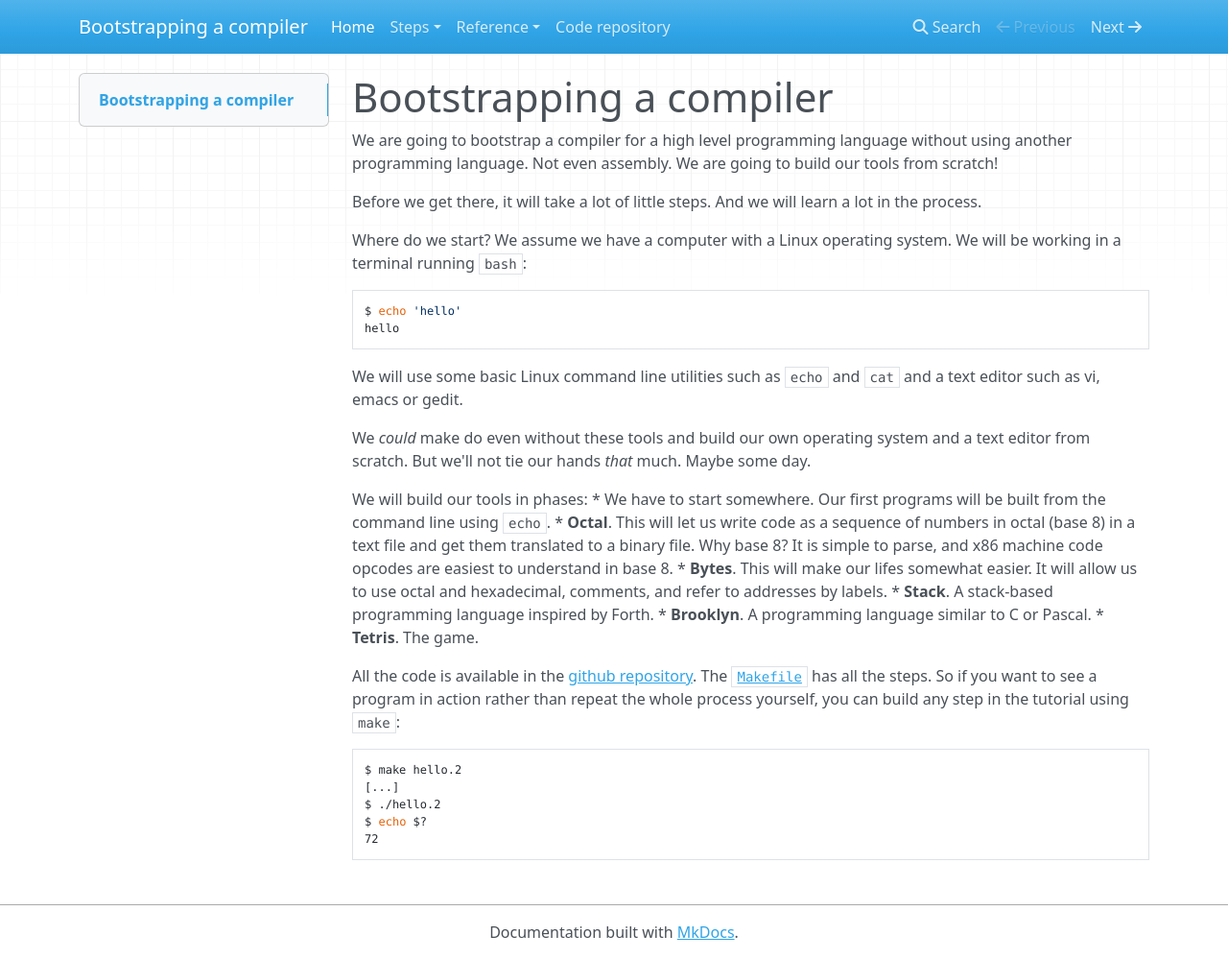
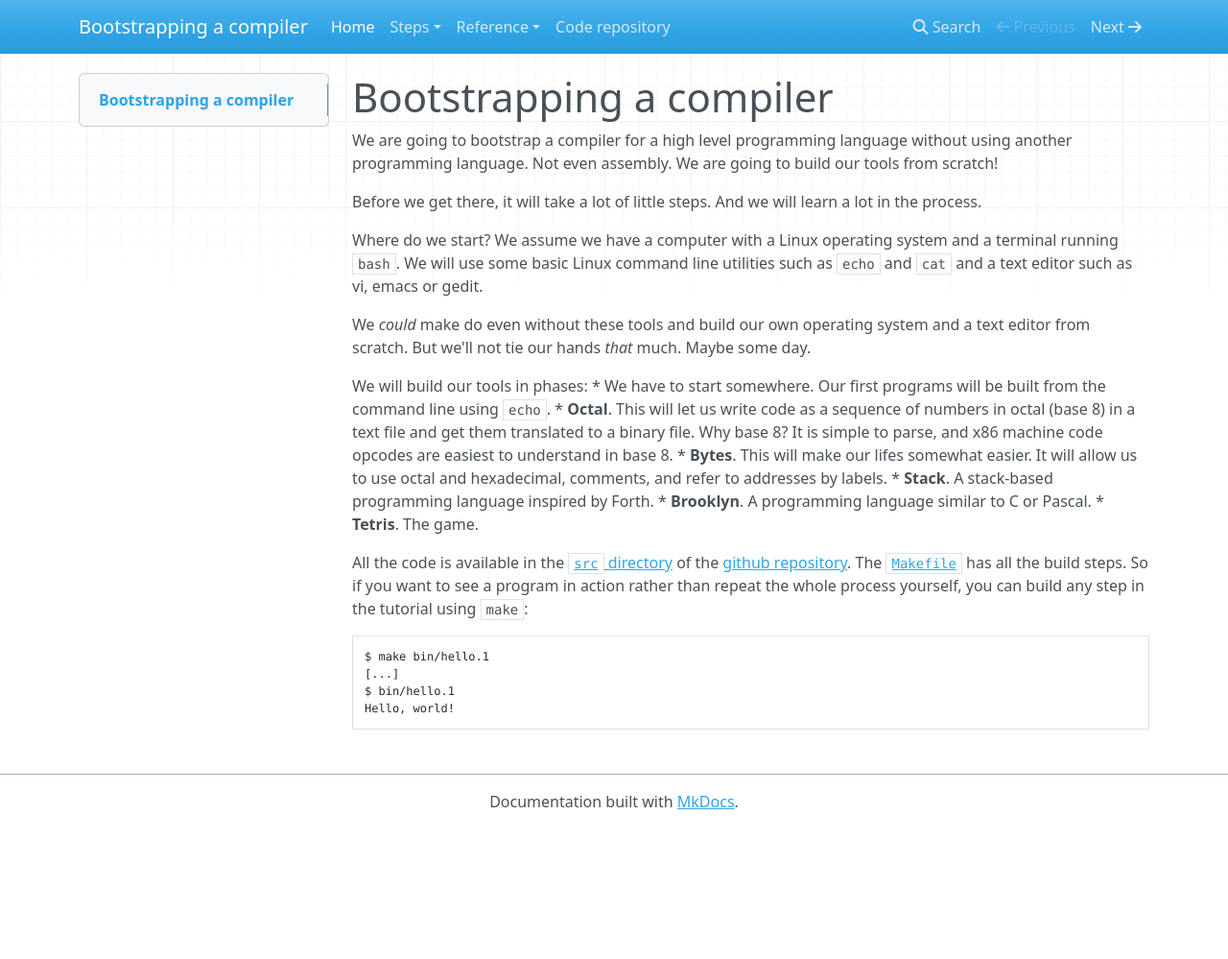
Before and after one commit to tczajka/bootstrap, an MkDocs documentation site: the page built from docs/index.md, in a window 1280 px wide and 999 px high. Shown: the whole window at 96% size. Built offline with MkDocs 1.6.1, drawn with Linux system fonts in a browser that asks for light colours; nearby versions of some CDN libraries.

Commit message:
Move code to src

````diff
--- a/docs/index.md
+++ b/docs/index.md
@@ -7,15 +7,8 @@ build our tools from scratch!
 Before we get there, it will take a lot of little steps. And we will learn a lot
 in the process.
 
-Where do we start? We assume we have a computer with a Linux operating system.
-We will be working in a terminal running `bash`:
-
-```bash
-$ echo 'hello'
-hello
-```
-
-We will use some basic Linux command line utilities such as `echo` and `cat` and a text
+Where do we start? We assume we have a computer with a Linux operating system and a terminal
+running `bash`. We will use some basic Linux command line utilities such as `echo` and `cat` and a text
 editor such as vi, emacs or gedit.
 
 We *could* make do even without these tools and build our own operating system and a text
@@ -34,15 +27,15 @@ We will build our tools in phases:
 * **Brooklyn**. A programming language similar to C or Pascal.
 * **Tetris**. The game.
 
-All the code is available in the [github repository](https://github.com/tczajka/bootstrap).
-The [`Makefile`](https://github.com/tczajka/bootstrap/blob/main/Makefile) has all the steps.
+All the code is available in the [`src` directory](https://github.com/tczajka/bootstrap/tree/main/src)
+of the [github repository](https://github.com/tczajka/bootstrap).
+The [`Makefile`](https://github.com/tczajka/bootstrap/blob/main/Makefile) has all the build steps.
 So if you want to see a program in action rather than repeat the whole process yourself,
 you can build any step in the tutorial using `make`:
 
 ```bash
-$ make hello.2
+$ make bin/hello.1
 [...]
-$ ./hello.2
-$ echo $?
-72
+$ bin/hello.1
+Hello, world!
 ```
````
Also changed, not shown: 9 other files.
